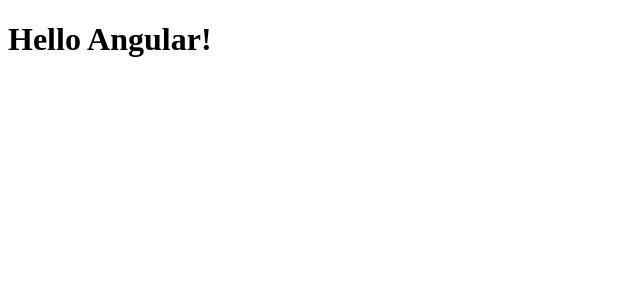
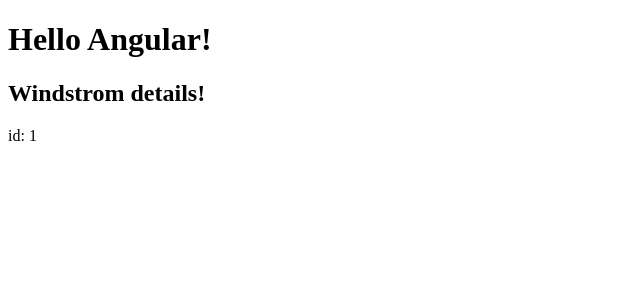
Before and after one commit to cloudliner/hello-angular, an Angular app: page / in a window 1280 px wide. Shown: the top 300 px of the page, without its empty margins (0-640 px from the left). Built offline with nearby package versions, Linux system fonts and the light colour scheme.

Commit message:
modify template

```diff
--- a/src/app/app.component.html
+++ b/src/app/app.component.html
@@ -1,3 +1,6 @@
 <h1>
   {{title}}
 </h1>
+
+<h2>{{hero.name}} details!</h2>
+<div><label>id: </label>{{hero.id}}</div>
```
